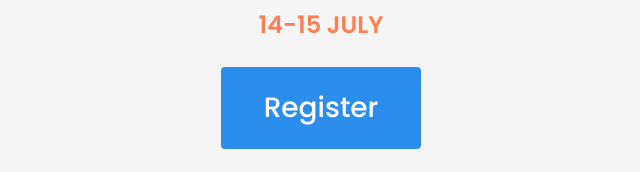
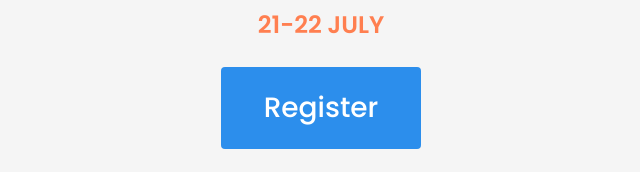
Before and after one commit to rsrahulsalunkhe/IT-O-Lympics, a plain HTML site: page index.html in a window 1280 px wide. Shown: the part 295-467 px from the top of the page, 319-959 px from the left. Drawn offline with Linux system fonts and the light colour scheme.

Commit message:
Update index.html

```diff
--- a/index.html
+++ b/index.html
@@ -50,7 +50,7 @@
         School of Computer Science, Kavayitri Bahinabai Chaudhari<br />North
         Maharashtra University, Jalgaon
       </p>
-      <p class="event-date">14-15 JULY</p>
+      <p class="event-date">21-22 JULY</p>
       <a
         href="https://forms.gle/73Kv3sZRrDMHivzcA"
         class="register-button"
```
